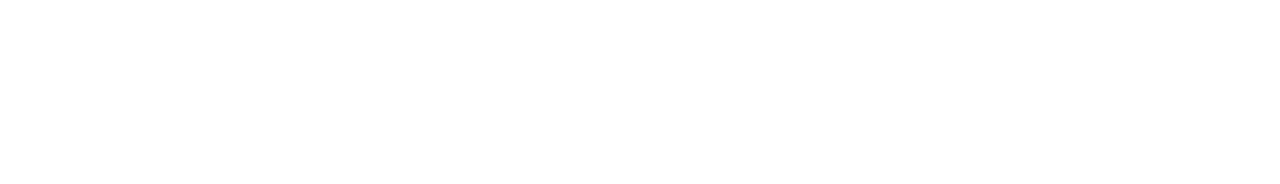
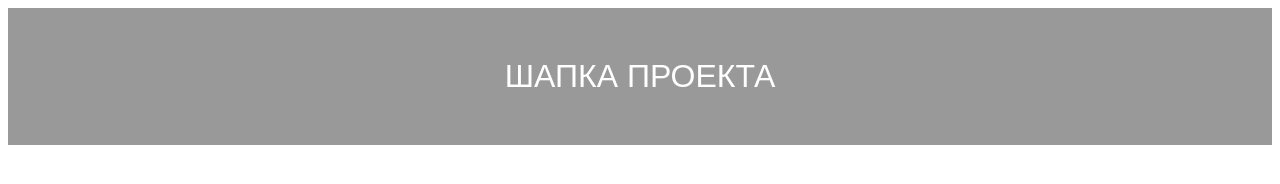
Before and after one commit to maximkuz/remote-test, a plain HTML site: page index.html in a window 1280 px wide. Drawn offline with Linux system fonts and the light colour scheme.

Commit message:
header ready

```diff
--- a/index.html
+++ b/index.html
@@ -5,8 +5,9 @@
     <meta http-equiv="X-UA-Compatible" content="IE=edge">
     <meta name="viewport" content="width=device-width, initial-scale=1.0">
     <title>Document</title>
+    <link rel="stylesheet" href="main.css">
 </head>
 <body>
-
+    <header class="header">ШАПКА ПРОЕКТА</header>
 </body>
 </html>
--- a/main.css
+++ b/main.css
@@ -0,0 +1,8 @@
+.header {
+    padding: 50px 100px;
+    text-align: center;
+    background-color: #999;
+    font-size: 32px;
+    font-family: sans-serif;
+    color: #fff;
+}
```
